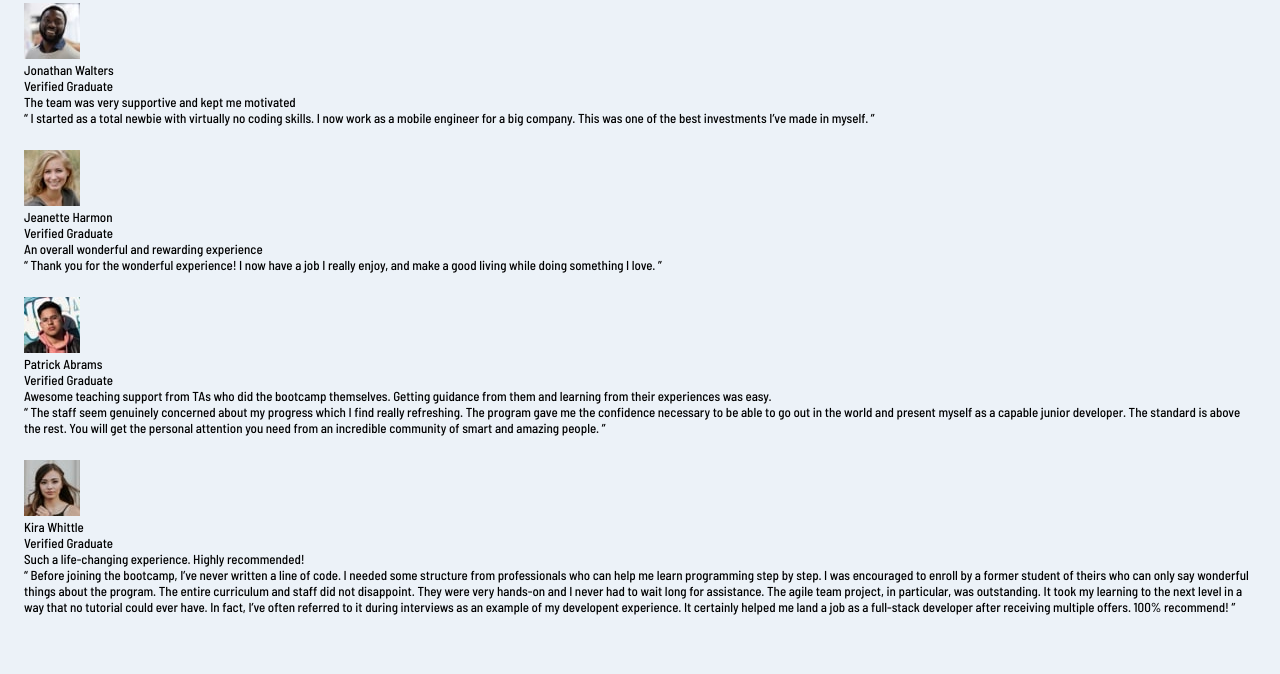
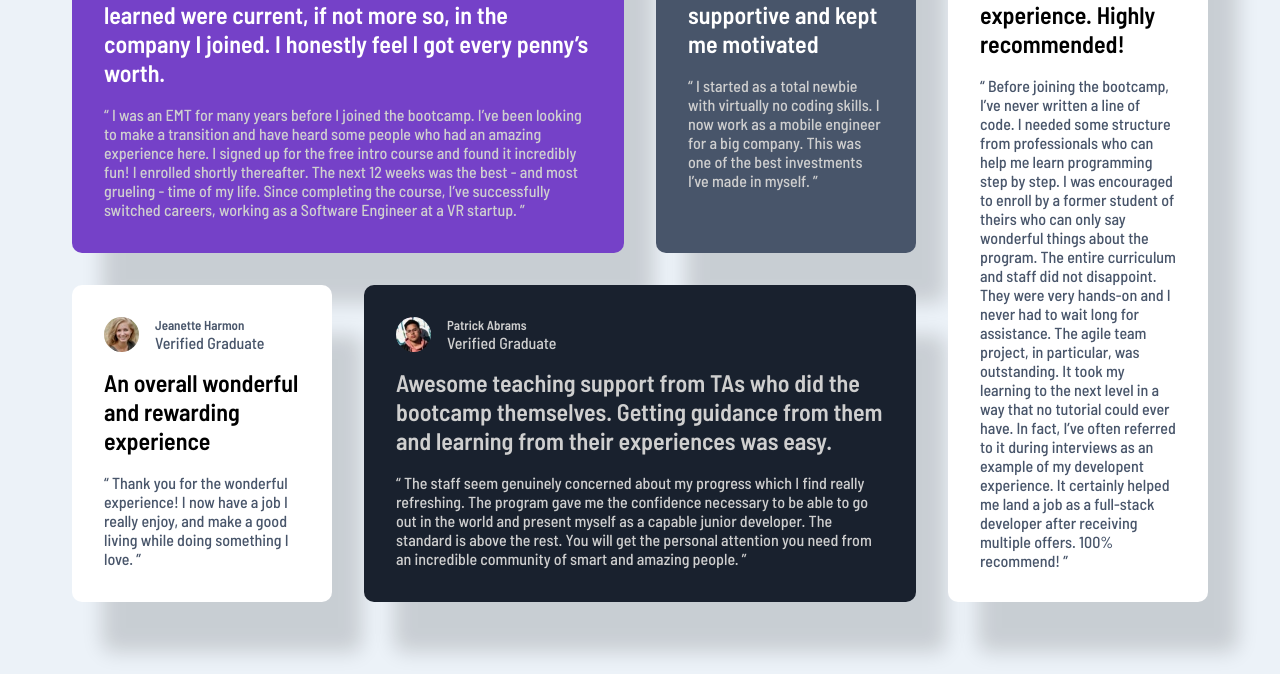
Before and after one commit to MarkGamboaa/testimonials-grid-section-main, a plain HTML site: page index.html in a window 1280 px wide. Shown: the part 184-858 px from the top of the page. Before the commit the page ends 823 px from the top, so only its background shows below. Drawn offline with Linux system fonts and the light colour scheme.

Commit message:
feat: enhance card layout and responsiveness with new styles and media queries

```diff
--- a/style.css
+++ b/style.css
@@ -26,13 +26,147 @@ body{
     padding: 1.5rem;
 }
 
-.card-daniel,
-.card-jonathan,
-.card-jeanette,
-.card-patrick,
-.card-kira {
+.card {
     background: var(--white);
-    padding: 1.5rem;
+    padding: 2rem;
     border-radius: 10px;
-    box-shadow: 0 8px 24px rgba(0,0,0,0.08);
+    box-shadow: 30px 50px 20px rgba(0,0,0,0.15);
 }
+
+.card-header {
+    display: flex;
+    align-items: center;
+    gap: 1rem;
+    margin-bottom: 1rem;
+}
+
+.profile-img {
+    width: 35px;
+    height: 35px;
+    border-radius: 50%;
+    object-fit: cover;
+}
+
+.user-info {
+    display: flex;
+    flex-direction: column;
+}
+
+.user-name {
+    font-weight: 600;
+}
+
+.user-status {
+    font-size: 0.85em;
+    color: var(--light-gray);
+}
+
+.card-title {
+    font-weight: 600;
+    font-size: 1.5rem;
+    margin-bottom: 0.75em;
+}
+
+
+#daniel {
+    background-color: var(--moderate-violet);
+    color: var(--white);
+}
+
+#daniel .card-title, #daniel .user-name {
+    color: var(--white);
+}
+
+#daniel .card-description {
+    color: var(--light-gray);
+}
+
+#jonathan{
+    background-color: var(--very-dark-grayish-blue);
+    color: var(--white);
+}
+
+#jonathan .card-title, #jonathan .user-name{
+    color: var(--white);
+}
+
+#jonathan .card-description {
+    color: var(--light-gray);
+}
+
+#jeanette .user-status, #jeanette .user-name{
+    color: var(--very-dark-grayish-blue);
+}
+
+#jeanette .card-description {
+    color: var(--very-dark-grayish-blue);
+}
+
+#patrick{
+    background-color: var(--very-dark-blackish-blue);
+    color: var(--white);
+}
+
+#patrick .card-title, .user-name{
+    color: var(--white);
+}
+
+#patrick .card-title, #patrick .user-name{
+    color: var(--light-gray);
+}
+
+#patrick .card-description {
+    color: var(--light-gray);
+}
+
+#kira .user-status, .user-name{
+    color: var(--very-dark-grayish-blue);
+}
+
+#kira .card-description {
+    color: var(--very-dark-grayish-blue);
+}
+
+#kira .user-status, #kira .user-name{
+    color: var(--very-dark-grayish-blue);
+}
+
+#kira .card-description {
+    color: var(--very-dark-grayish-blue);
+}
+
+@media (min-width: 900px) {
+  .container {
+    margin: 3rem;
+    display: grid;
+    grid-template-columns: repeat(4, 1fr);
+    grid-template-rows: repeat(2, auto);
+    gap: 2rem;
+    grid-template-areas:
+      "daniel daniel jonathan kira"
+      "jeanette patrick patrick kira";
+  }
+
+  #daniel    { grid-area: daniel;
+    background-image: url('images/bg-pattern-quotation.svg');
+    background-repeat: no-repeat;
+    background-position: top right 5.5rem;
+    background-size: 110px; /* Adjust size as needed */
+}
+  #jonathan  { grid-area: jonathan; }
+  #jeanette  { grid-area: jeanette; }
+  #patrick   { grid-area: patrick; }
+  #kira      { grid-area: kira; }
+
+  .card-title {
+    font-size: 1.5rem;
+  }
+
+  .card-description {
+    font-size: 1rem;
+  }
+
+  .user-status {
+    font-size: 1rem;
+  }
+}
```
